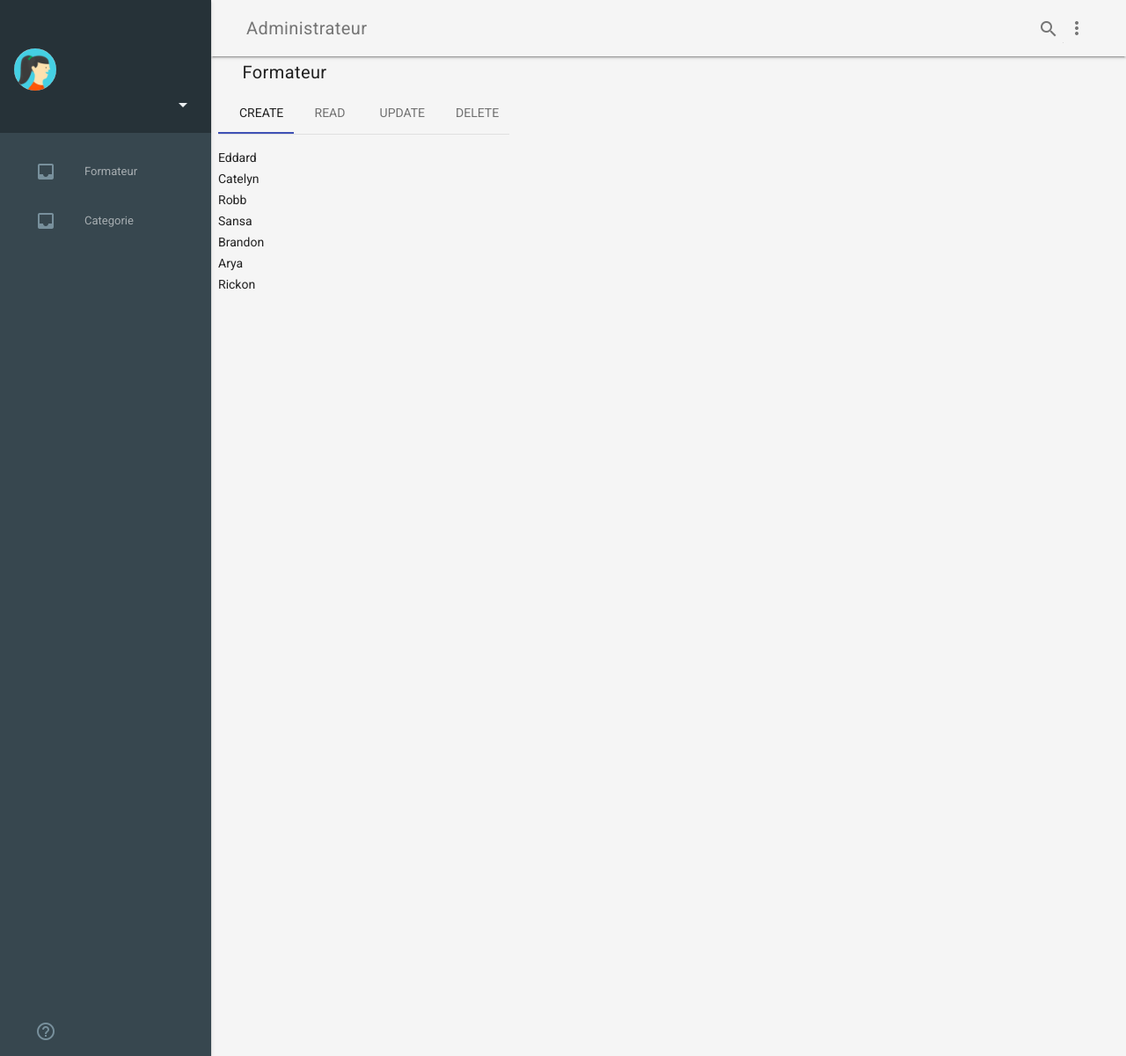
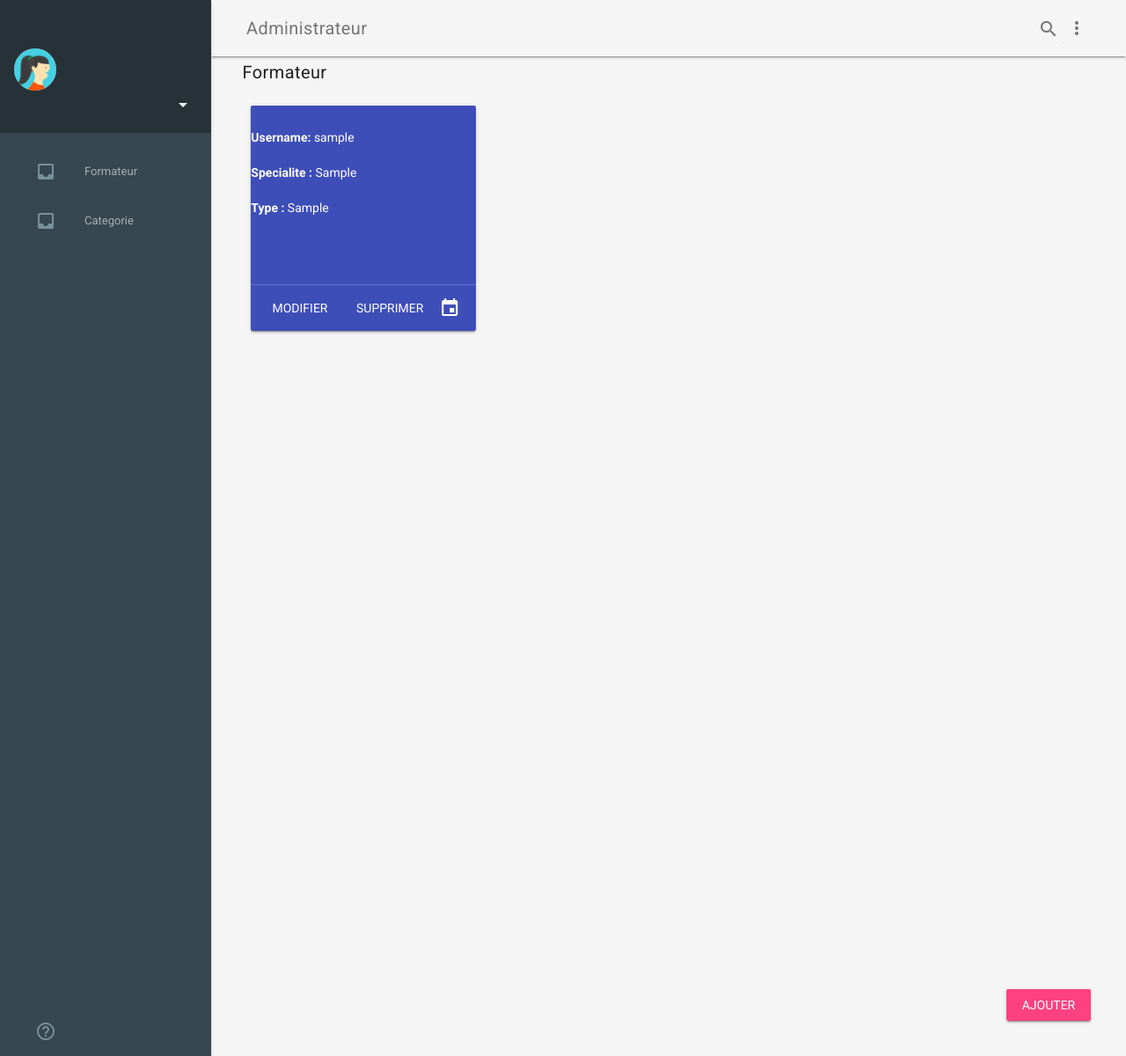
Before and after one commit to chawki27000/tice_project, a Django app: page /gestion/formateur in a window 1280 px wide. Shown: the whole page at 88% size. Run offline with Django 3.2, Linux system fonts and the light colour scheme; tables that the repository leaves empty hold one stand-in row (values such as "Sample post"); parts of the project's set-up code (start-up, migrations or seed data) failed here and were passed over.

Commit message:
add formateur feature in admin actor

```diff
--- a/gestion/models.py
+++ b/gestion/models.py
@@ -47,6 +47,9 @@ class Formateur(models.Model):
     user = models.OneToOneField(User)  # La liaison OneToOne vers le modèle User
     spec_formation = models.CharField(max_length=80)
     type_formation = models.CharField(max_length=80)
+
+    def get_absolute_url(self):
+        return reverse('formateur_detail', kwargs={'pk': self.pk})
 
     def __str__(self):
         return '{} {}'.format(self.user.first_name, self.user.last_name)
--- a/gestion/urls.py
+++ b/gestion/urls.py
@@ -11,7 +11,7 @@ urlpatterns = [
 
     url(
         regex=r'^formateur$',
-        view=views.FormateurView.as_view(),
+        view=views.ListeFormateur.as_view(),
         name='dash_formateur'
     ),
 
@@ -70,4 +70,23 @@ urlpatterns = [
         view=views.DeleteCategorie.as_view(),
         name='delete_categ'
     ),
+
+    # CRUD
+    url(
+        regex=r'^formateur/new$',
+        view=views.CreateFormateur.as_view(),
+        name='create_formateur'
+    ),
+
+    url(
+        regex=r'^formateur/edit/(?P<pk>\d+)$',
+        view=views.UpdateFormateur.as_view(),
+        name='update_formateur'
+    ),
+
+    url(
+        regex=r'^formateur/del/(?P<pk>\d+)$',
+        view=views.DeleteFormateur.as_view(),
+        name='delete_formateur'
+    ),
 ]
--- a/gestion/views.py
+++ b/gestion/views.py
@@ -6,8 +6,8 @@ from django.http import HttpResponse, HttpResponseRedirect
 from django.shortcuts import render, redirect
 from django.views.generic import TemplateView, ListView, CreateView, UpdateView, DeleteView
 
-from gestion.models import Categorie
-from .forms import LoginForm, UserRegistrationForm, CategorieForm
+from gestion.models import Categorie, Formateur
+from .forms import LoginForm, UserRegistrationForm, CategorieForm, FormateurForm
 
 
 # CBV TempleteView :
@@ -118,3 +118,41 @@ class DeleteCategorie(DeleteView):
     context_object_name = "categorie"
     template_name = "gestion/categorie_delete.html"
     success_url = reverse_lazy('gestion:dash_categorie')
+
+
+# CBV : Formateur
+class ListeFormateur(ListView):
+    model = Formateur
+    context_object_name = "derniers_articles"
+    template_name = "gestion/dash_admin_formateur.html"
+
+
+class CreateFormateur(CreateView):
+    model = Formateur
+    template_name = "gestion/formateur_create_form.html"
+    form_class = FormateurForm
+    success_url = reverse_lazy('gestion:dash_formateur')
+
+    def form_valid(self, form):
+        categorie = form.save(commit=False)
+        categorie.administrateur = self.request.user.administrateur
+        return super(CreateFormateur, self).form_valid(form)
+
+
+class UpdateFormateur(UpdateView):
+    model = Formateur
+    template_name = "gestion/formateur_update_form.html"
+    form_class = FormateurForm
+    success_url = reverse_lazy(HomeView)
+
+    def form_valid(self, form):
+        self.object = form.save()
+        messages.success(self.request, "Votre profil a ete mis a jour avec succes.")
+        return redirect('gestion:dash_formateur')
+
+
+class DeleteFormateur(DeleteView):
+    model = Formateur
+    context_object_name = "formateur"
+    template_name = "gestion/formateur_delete.html"
+    success_url = reverse_lazy('gestion:dash_formateur')
--- a/tice_project/templates/gestion/dash_admin_formateur.html
+++ b/tice_project/templates/gestion/dash_admin_formateur.html
@@ -2,49 +2,42 @@
 {#{% block title %}Dashboard cotegorie{% endblock %}#}
 {% block content2 %}
 
-
     <span class="mdl-layout-title">Formateur</span>
 
-    <div class="mdl-tabs mdl-js-tabs mdl-js-ripple-effect">
-        <div class="mdl-tabs__tab-bar">
-            <a href="#create-panel" class="mdl-tabs__tab is-active">Create</a>
-            <a href="#read-panel" class="mdl-tabs__tab">Read</a>
-            <a href="#update-panel" class="mdl-tabs__tab">Update</a>
-            <a href="#delete-panel" class="mdl-tabs__tab">Delete</a>
+    {% for article in derniers_articles %}
+        <div class="mdl-grid">
+            <div class="mdl-cell mdl-cell--1-col">
+
+                <div class="demo-card-event mdl-card mdl-shadow--2dp">
+                    <div class=" mdl-card--expand">
+                        <h4>
+                            <p class="me_card"><strong>Username: </strong> {{ article.user.username }}</p>
+                        </h4>
+                        <p class="me_card"><strong>Specialite : </strong> {{ article.spec_formation }}</p>
+                        <p class="me_card"><strong>Type : </strong> {{ article.type_formation }}</p>
+
+                    </div>
+                    <div class="mdl-card__actions mdl-card--border">
+                        <a class="mdl-button mdl-button--colored mdl-js-button mdl-js-ripple-effect"
+                           href="{% url "gestion:update_formateur" article.id %}">
+                            Modifier
+                        </a>
+
+                        <a class="mdl-button mdl-button--colored mdl-js-button mdl-js-ripple-effect"
+                           href="{% url "gestion:delete_formateur" article.id %}">
+                            Supprimer
+                        </a>
+                        <div class="mdl-layout-spacer"></div>
+                        <i class="material-icons">event</i>
+                    </div>
+                </div>
+            </div>
+
         </div>
 
-        <div class="mdl-tabs__panel is-active" id="create-panel">
-            <ul>
-                <li>Eddard</li>
-                <li>Catelyn</li>
-                <li>Robb</li>
-                <li>Sansa</li>
-                <li>Brandon</li>
-                <li>Arya</li>
-                <li>Rickon</li>
-            </ul>
-        </div>
-        <div class="mdl-tabs__panel" id="read-panel">
-            <ul>
-                <li>Tywin</li>
-                <li>Cersei</li>
-                <li>Jamie</li>
-                <li>Tyrion</li>
-            </ul>
-        </div>
-        <div class="mdl-tabs__panel" id="update-panel">
-            <ul>
-                <li>Viserys</li>
-                <li>Daenerys</li>
-            </ul>
-        </div>
+    {% endfor %}
 
-        <div class="mdl-tabs__panel" id="delete-panel">
-            <ul>
-                <li>Viserys</li>
-                <li>Daenerys</li>
-            </ul>
-        </div>
-    </div>
+    <a href="{% url "gestion:create_formateur" %}" target="_blank" id="view-source"
+       class="mdl-button mdl-js-button mdl-button--raised mdl-js-ripple-effect mdl-color--accent mdl-color-text--accent-contrast">Ajouter</a>
 
 {% endblock %}
--- a/tice_project/templates/gestion/categorie_delete.html
+++ b/tice_project/templates/gestion/formateur_delete.html
@@ -1,9 +1,9 @@
 <h1>Êtes-vous sûr de vouloir supprimer cette URL ?</h1>
 
-<p>voulez vous supprimer : {{ categorie.lib_categ }}</p>
+<p>voulez vous supprimer : {{ formateur.last_name }} {{ formateur.first_name }}</p>
 
 <form method="post" action="">
     {% csrf_token %}
     <input type="submit" value="Oui supprime moi ça">
-    <a href="{% url "gestion:dash_categorie" %}">Pas trop chaud en fait</a>
+    <a href="{% url "gestion:dash_categorie" %}">non, pas tout de suite</a>
 </form>
```
Also changed, not shown: gestion/forms.py (+7 -1 lines), tice_project/templates/gestion/formateur_create_form.html (added, +14 -0 lines), tice_project/templates/gestion/formateur_update_form.html (added, +14 -0 lines).
